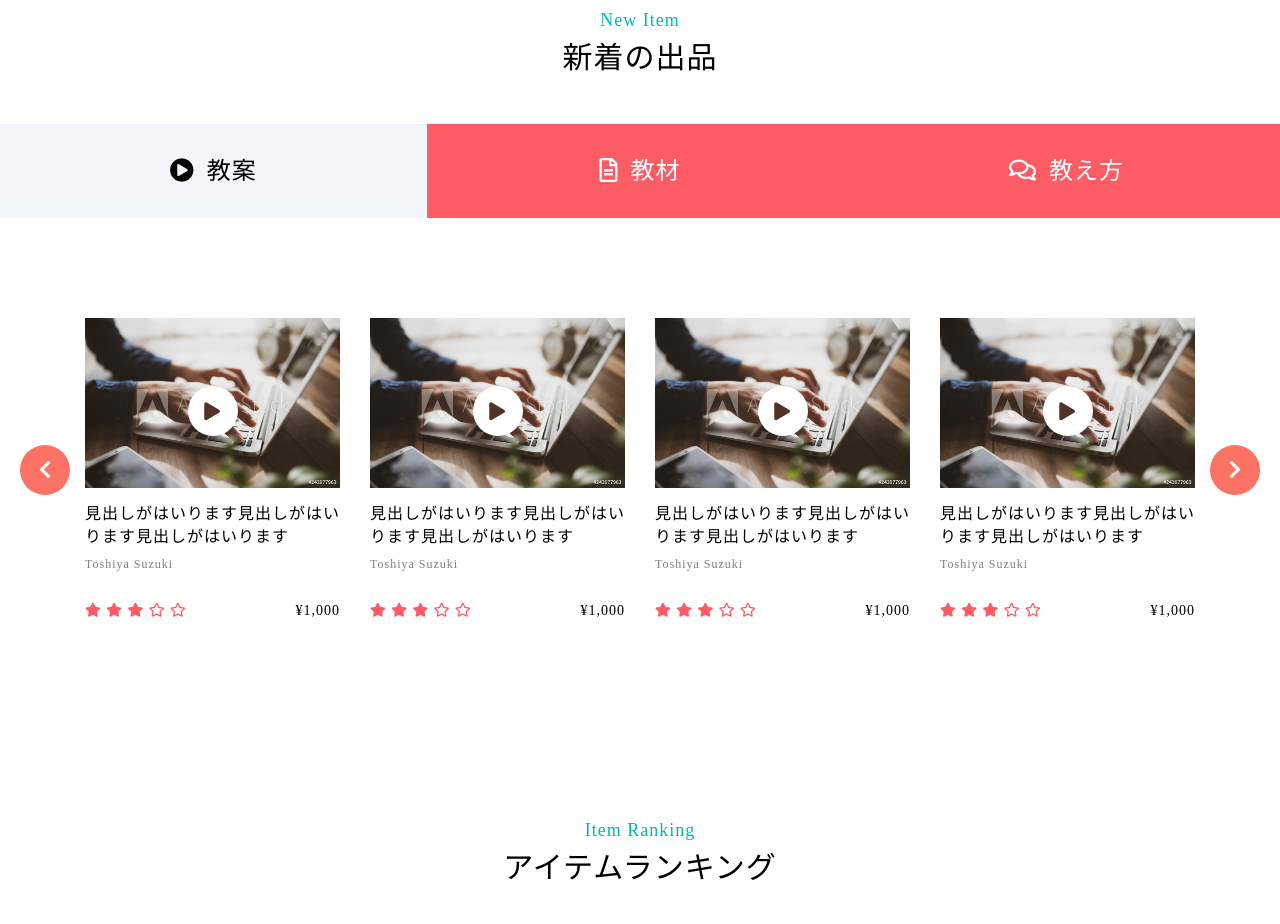
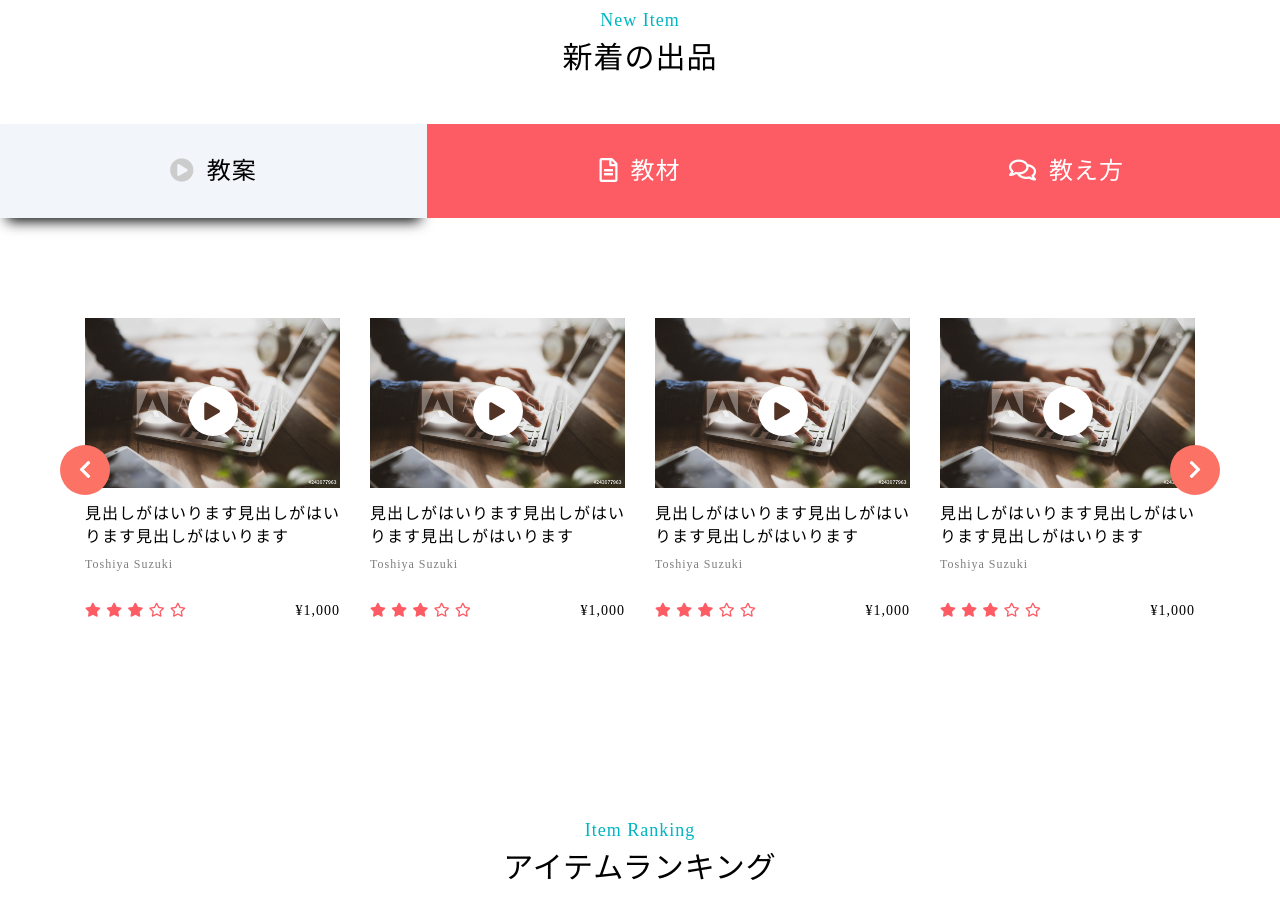
Before and after one commit to mohit-design/sensee, a plain HTML site: page index.html in a window 1280 px wide. Shown: the part 2520-3444 px from the top of the page. Drawn offline with Linux system fonts and the light colour scheme; a web font is replaced by a local one.

Commit message:
completed

```diff
--- a/css/media.css
+++ b/css/media.css
@@ -91,6 +91,13 @@
 .tag-listing > li > a { padding: 10px 10px; }
 
 	/*------- Tag Section Ends -------*/
+
+	/*------- New Items Section Starts -------*/
+
+.tabs-listing > li { font-size: 1.4rem; padding: 15px; }
+.tabs-listing > li > i { padding-right: 0; }
+
+	/*------- New Items Section Ends -------*/
 
 	/*------- Item Ranking Section Starts -------*/
 
@@ -251,3 +258,18 @@
 /*------- Home Page Ends -------*/
 
 }
+
+@media only screen and (min-width: 1201px) and (max-width: 1300px) {
+
+/*------- Home Page Starts -------*/
+
+	/*------- New Items Section Starts -------*/
+
+.slick-prev { left: -10px; }
+.slick-next { right: -10px; }
+
+	/*------- New Items Section Ends -------*/
+
+/*------- Home Page Ends -------*/
+
+}
--- a/css/style.css
+++ b/css/style.css
@@ -127,7 +127,8 @@ a:focus { outline: 0; text-decoration: none; -webkit-transition: 0.5s linear; -m
 .tabs-listing { display: flex; margin-bottom: 100px; }
 .tabs-listing > li { background-color: #fd5c65; color: #fff; cursor: pointer; display: inline-block; font-size: 2.4rem; padding: 30px; text-align: center; width: 33.33%; }
 .tabs-listing > li > i { padding-right: 5px; }
-.tabs-listing > li.active { background-color: #f2f5f9; color: #000; }
+.tabs-listing > li.active { background-color: #f2f5f9; -webkit-box-shadow: 0px 10px 13px -7px #000000, 5px 5px 15px 5px rgba(0,0,0,0); -moz-box-shadow: 0px 10px 13px -7px #000000, 5px 5px 15px 5px rgba(0,0,0,0); -ms-box-shadow: 0px 10px 13px -7px #000000, 5px 5px 15px 5px rgba(0,0,0,0); -o-box-shadow: 0px 10px 13px -7px #000000, 5px 5px 15px 5px rgba(0,0,0,0); box-shadow: 0px 10px 13px -7px #000000, 5px 5px 15px 5px rgba(0,0,0,0); color: #000; }
+.tabs-listing > li.active > i { color: #ccc; }
 
 	/*------- Slick Slider CSS Starts -------*/
 
```
